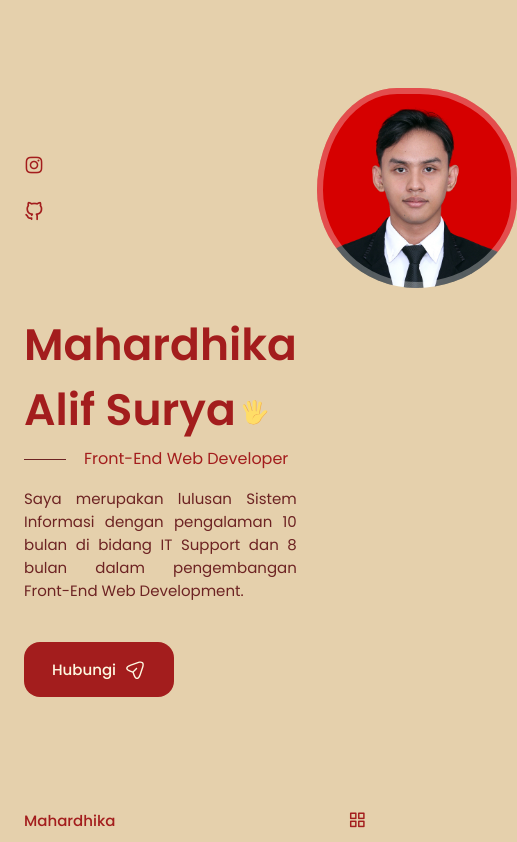
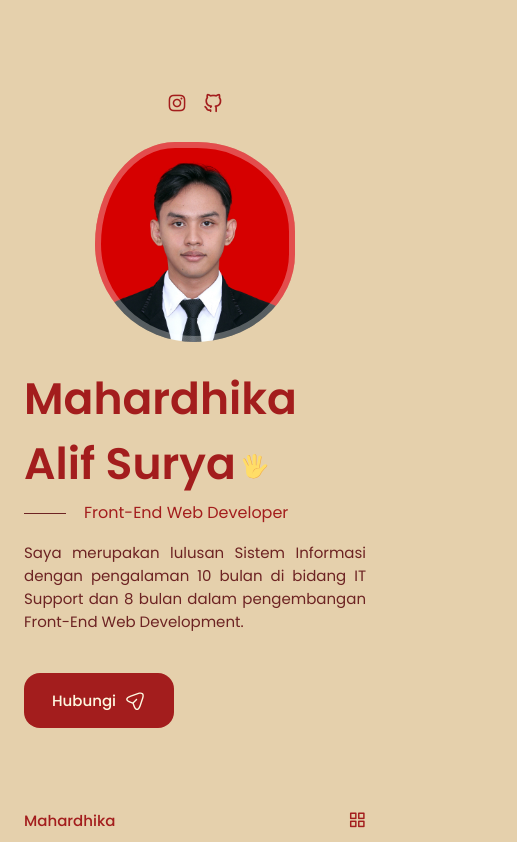
Before and after one commit to Mahardhikas/portofolio, a React (Create React App) app: page / in a window 390 px wide. Shown: the top 842 px of the page, 517 px wide, since content can reach past the window. Built offline with nearby package versions, Linux system fonts and the light colour scheme.

Commit message:
edit icon

```diff
--- a/src/components/home/home.css
+++ b/src/components/home/home.css
@@ -154,8 +154,16 @@
 
   @media screen and (max-width: 768px) {
     .home__content {
+        display: flex;
+        justify-content: space-between;
         grid-template-columns: 0.5fr 3fr;
         padding-top: 3.5rem;
+        flex-direction: column;
+    }
+
+    .home__social {
+        display: flex;
+        gap: 1rem;
     }
 
     .home__img {
```
